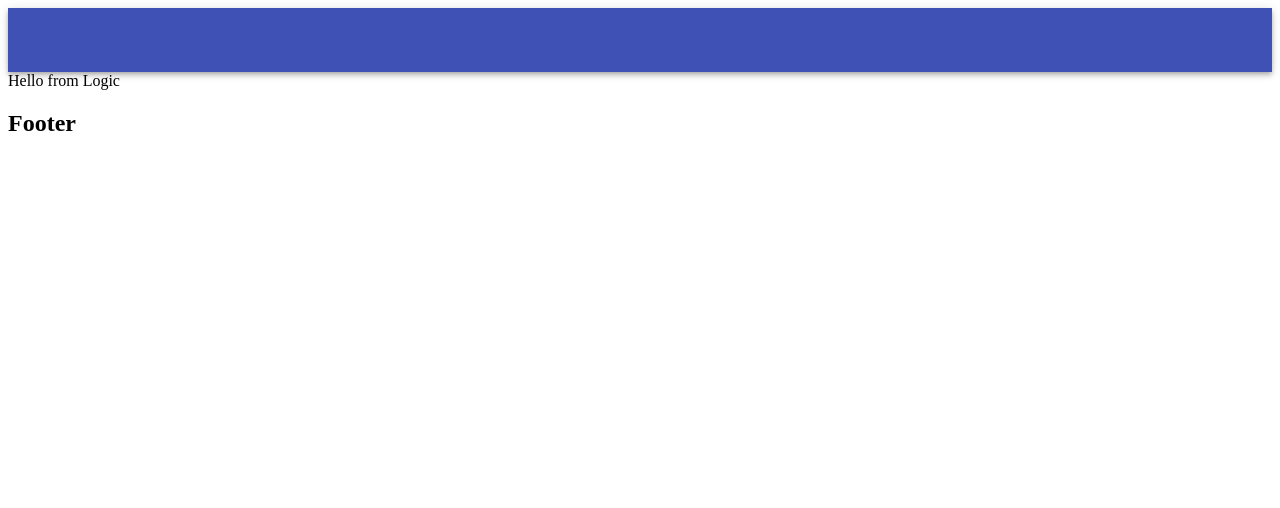
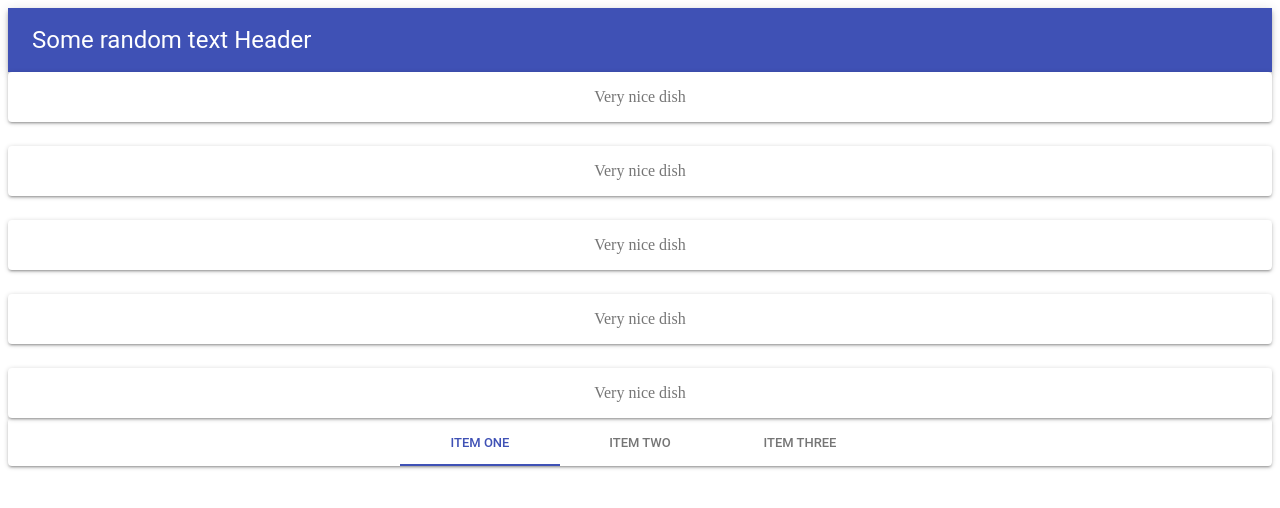
Before and after one commit to JordyStabel/ReactJS_Tutorial, a React (Create React App) app: page / in a window 1280 px wide. Shown: the top 508 px of the page. Built offline with nearby package versions, Linux system fonts and the light colour scheme.

Commit message:
added header, footer and grid

```diff
--- a/package.json
+++ b/package.json
@@ -6,9 +6,6 @@
   "main": "src/index.js",
   "dependencies": {
     "@material-ui/core": "3.1.2",
-    "@material-ui/icons": "3.0.1",
-    "material-ui": "1.0.0-beta.46",
-    "prop-types": "15.6.2",
     "react": "16.5.2",
     "react-dom": "16.5.2",
     "react-scripts": "2.0.3"
--- a/src/Components/Layouts/Footer.js
+++ b/src/Components/Layouts/Footer.js
@@ -1,6 +1,17 @@
 import React from 'react';
+import { Paper, Tabs } from '@material-ui/core';
+import Tab from '@material-ui/core/Tab';
 
 export default props =>
-  <div>
-    <h2>Footer</h2>
-  </div>
+  <Paper>
+    <Tabs
+      value={0}
+      indicatorColor="primary"
+      textColor="primary"
+      centered
+    >
+      <Tab label="Item One" />
+      <Tab label="Item Two" />
+      <Tab label="Item Three" />
+    </Tabs>
+  </Paper>
--- a/src/Components/Layouts/Header.js
+++ b/src/Components/Layouts/Header.js
@@ -1,8 +1,11 @@
 import React from 'react';
-import { AppBar, Toolbar } from '@material-ui/core';
+import { AppBar, Toolbar, Typography } from '@material-ui/core';
 
 export default Header =>
  <AppBar position="static">
    <Toolbar>
+      <Typography variant="headline" color="inherit">
+        Some random text Header
+      </Typography>
    </Toolbar>
  </AppBar>
--- a/src/Components/Logic/index.js
+++ b/src/Components/Logic/index.js
@@ -1,6 +1,47 @@
 import React from 'react';
+import PropTypes from 'prop-types';
+import { withStyles } from '@material-ui/core/styles';
+import { Paper, Grid } from '@material-ui/core';
 
-export default props =>
-  <div>
-    Hello from Logic
-  </div>
+const styles = theme => ({
+  root: {
+    flexGrow: 1,
+  },
+  paper: {
+    padding: theme.spacing.unit * 2,
+    textAlign: 'center',
+    color: theme.palette.text.secondary,
+  },
+});
+
+function CenteredGrid(props) {
+  const { classes } = props;
+
+  return (
+    <div className={classes.root}>
+      <Grid container spacing={24}>
+        <Grid item xs={12}>
+          <Paper className={classes.paper}>Very nice dish</Paper>
+        </Grid>
+        <Grid item xs={12}>
+          <Paper className={classes.paper}>Very nice dish</Paper>
+        </Grid>
+        <Grid item xs={12}>
+          <Paper className={classes.paper}>Very nice dish</Paper>
+        </Grid>
+        <Grid item xs={12}>
+          <Paper className={classes.paper}>Very nice dish</Paper>
+        </Grid>
+        <Grid item xs={12}>
+          <Paper className={classes.paper}>Very nice dish</Paper>
+        </Grid>
+      </Grid>
+    </div>
+  );
+}
+
+CenteredGrid.propTypes = {
+  classes: PropTypes.object.isRequired,
+};
+
+export default withStyles(styles)(CenteredGrid);
```
Also changed, not shown: src/Components/App.js (+0 -16 lines).
